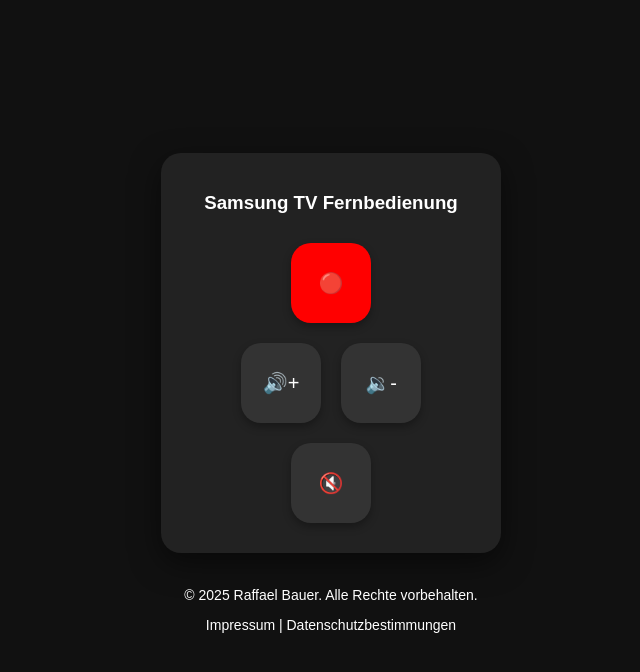
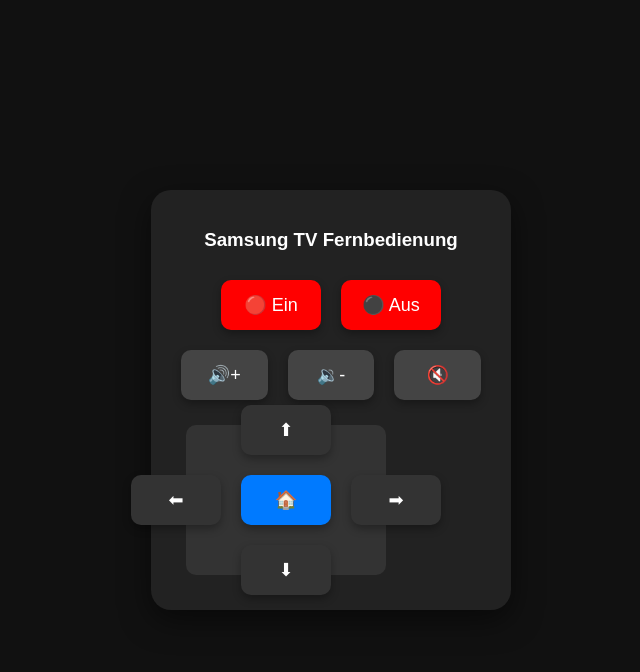
Before and after one commit to raffaelbauer/tv-remote, a plain HTML site: page index.html in a window 1280 px wide. Shown: the whole page, without its empty margins (309-949 px from the left). Drawn offline with Linux system fonts and the light colour scheme.

Commit message:
Update index.html

```diff
--- a/index.html
+++ b/index.html
@@ -18,19 +18,19 @@
             margin: 0;
         }
         .remote {
-            width: 300px;
+            width: 320px;
             background: #222;
             padding: 20px;
             border-radius: 20px;
             box-shadow: 0 10px 30px rgba(0, 0, 0, 0.5);
         }
         .btn {
-            width: 80px;
-            height: 80px;
-            border-radius: 20px;
+            width: 90px;
+            height: 50px;
+            border-radius: 10px;
             background: #333;
             color: white;
-            font-size: 20px;
+            font-size: 18px;
             border: none;
             margin: 10px;
             display: flex;
@@ -45,17 +45,21 @@
             transform: scale(0.95);
         }
         .btn-row { display: flex; justify-content: center; }
-        .power { background: red; }
+        .power { background: red; width: 100px; }
         .home { background: #007aff; }
-        .volume { background: #444; width: 120px; }
-        .footer {
-            margin-top: 20px;
-            font-size: 14px;
-            text-align: center;
-        }
-        .footer a {
+        .volume, .mute { background: #444; width: 120px; }
+        .touchpad {
+            width: 200px;
+            height: 150px;
+            background: #333;
+            border-radius: 10px;
+            margin: 15px;
+            display: flex;
+            align-items: center;
+            justify-content: center;
             color: white;
-            text-decoration: none;
+            font-size: 18px;
+            user-select: none;
         }
     </style>
 </head>
@@ -64,55 +68,45 @@
     <div id="remote-control" class="remote">
         <h3>Samsung TV Fernbedienung</h3>
 
+        <!-- Power Button -->
         <div class="btn-row">
-            <button class="btn power" onclick="sendCommand('power')">🔴</button>
+            <button class="btn power" onclick="sendCommand('switch', 'on')">🔴 Ein</button>
+            <button class="btn power" onclick="sendCommand('switch', 'off')">⚫ Aus</button>
         </div>
 
+        <!-- Volume & Mute -->
         <div class="btn-row">
-            <button class="btn" onclick="sendCommand('volumeUp')">🔊+</button>
-            <button class="btn" onclick="sendCommand('volumeDown')">🔉-</button>
+            <button class="btn volume" onclick="sendCommand('audioVolume', 'volumeUp')">🔊+</button>
+            <button class="btn volume" onclick="sendCommand('audioVolume', 'volumeDown')">🔉-</button>
+            <button class="btn mute" onclick="sendCommand('audioMute', 'mute')">🔇</button>
         </div>
 
-        <div class="btn-row">
-            <button class="btn" onclick="sendCommand('mute')">🔇</button>
+        <!-- Touchpad für Navigation -->
+        <div class="touchpad">
+            <div>
+                <div class="btn-row">
+                    <button class="btn" onclick="sendCommand('mediaPlayback', 'up')">⬆</button>
+                </div>
+                <div class="btn-row">
+                    <button class="btn" onclick="sendCommand('mediaPlayback', 'left')">⬅</button>
+                    <button class="btn home" onclick="sendCommand('mediaPlayback', 'enter')">🏠</button>
+                    <button class="btn" onclick="sendCommand('mediaPlayback', 'right')">➡</button>
+                </div>
+                <div class="btn-row">
+                    <button class="btn" onclick="sendCommand('mediaPlayback', 'down')">⬇</button>
+                </div>
+            </div>
         </div>
     </div>
-
-    <footer class="footer">
-        <p>&copy; 2025 Raffael Bauer. Alle Rechte vorbehalten.</p>
-        <p>
-            <a href="https://raffaelbauer.github.io/Impressum/">Impressum</a> |
-            <a href="https://raffaelbauer.github.io/Datenschutzerklaerung/">Datenschutzbestimmungen</a>
-        </p>
-    </footer>
 
     <script>
         const smartThingsToken = "dcecffea-2c2a-40d8-baee-dd6104990190"; // <--- HIER DEINEN TOKEN EINTRAGEN!
         const deviceId = "8f4efc2a-5a01-3c4a-ec82-437202e0fd1f"; // <--- HIER DIE ID DEINES TVs EINTRAGEN!
 
-        function sendCommand(command) {
-            let capability, commandValue;
-
-            switch(command) {
-                case 'power':
-                    capability = "switch";
-                    commandValue = "off"; // Ändere zu "on" wenn du den TV einschalten willst
-                    break;
-                case 'volumeUp':
-                    capability = "audioVolume";
-                    commandValue = "volumeUp";
-                    break;
-                case 'volumeDown':
-                    capability = "audioVolume";
-                    commandValue = "volumeDown";
-                    break;
-                case 'mute':
-                    capability = "audioMute";
-                    commandValue = "mute";
-                    break;
-                default:
-                    console.error("Unbekannter Befehl: " + command);
-                    return;
+        function sendCommand(capability, commandValue) {
+            // Vibrationsfeedback hinzufügen
+            if ("vibrate" in navigator) {
+                navigator.vibrate(50); // Vibriert für 50ms
             }
 
             fetch(`https://api.smartthings.com/v1/devices/${deviceId}/commands`, {
@@ -137,3 +131,4 @@
     </script>
 
 </body>
+</html>
```
